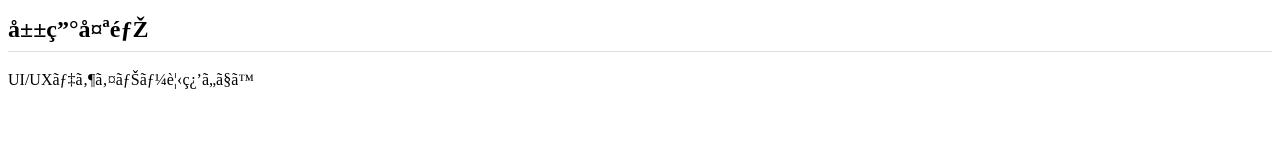
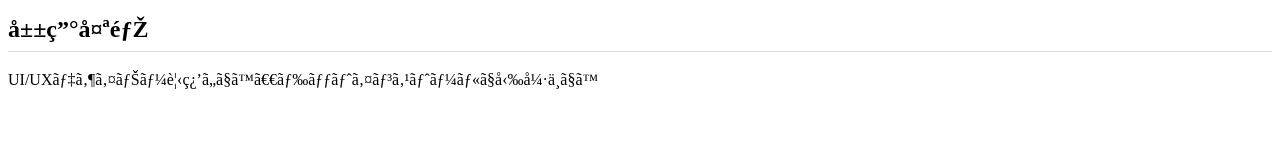
Before and after one commit to ao2871013/ao2871013.github.io, a plain HTML site: page index.html in a window 1280 px wide. Drawn offline with Linux system fonts and the light colour scheme.

Commit message:
Add files via upload

```diff
--- a/index.html
+++ b/index.html
@@ -9,7 +9,8 @@
   <body>
     <h1>山田太郎</h1>
     <p>
-      UI/UXデザイナー見習いです
+      UI/UXデザイナー見習いです　ドットインストールで勉強中です
+
     </p>
   </body>
 </html>
```
